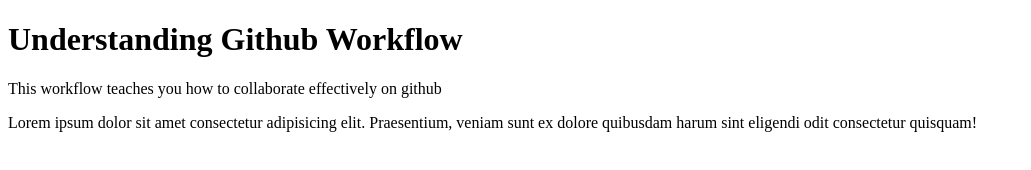
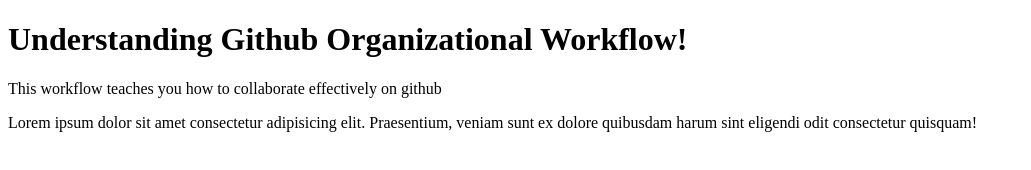
Before and after one commit to danielkpodo/git-refresher, a plain HTML site: page index.html in a window 1280 px wide. Shown: the whole page, without its empty margins (0-1031 px from the left). Drawn offline with Linux system fonts and the light colour scheme.

```diff
--- a/index.html
+++ b/index.html
@@ -7,7 +7,7 @@
     <title>Working with Git & Github</title>
   </head>
   <body>
-    <h1>Understanding Github Workflow</h1>
+    <h1>Understanding Github Organizational Workflow!</h1>
     <p>This workflow teaches you how to collaborate effectively on github</p>
     <p>
       Lorem ipsum dolor sit amet consectetur adipisicing elit. Praesentium,
```
